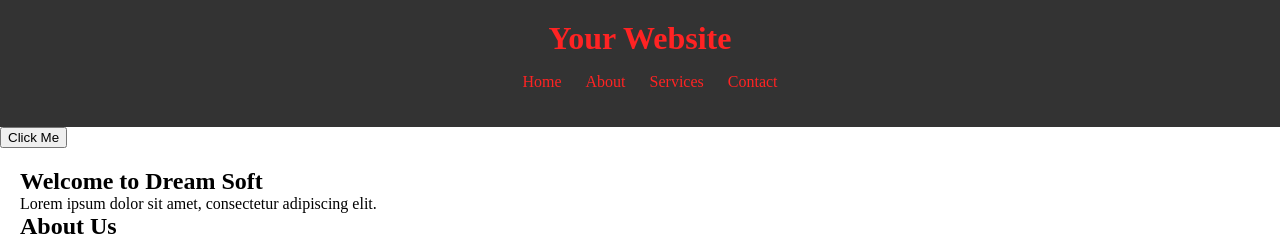
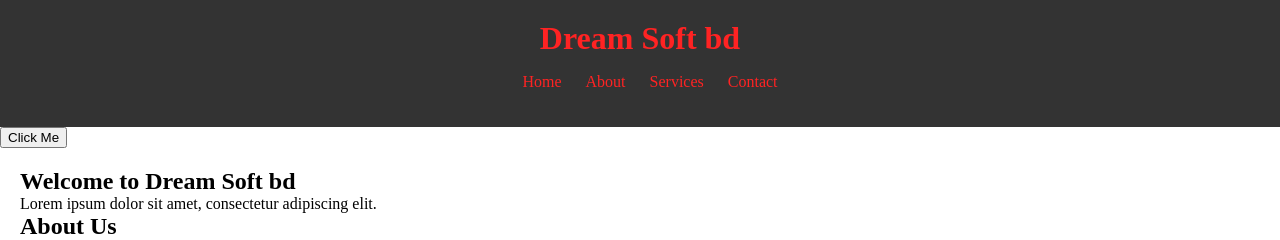
Before and after one commit to dreamsoftbd/dreamsoftbd.github.io, a plain HTML site: page index.html in a window 1280 px wide. Shown: the top 240 px of the page. Drawn offline with Linux system fonts and the light colour scheme.

Commit message:
Update index.html

```diff
--- a/index.html
+++ b/index.html
@@ -3,12 +3,12 @@
 <head>
     <meta charset="UTF-8">
     <meta name="viewport" content="width=device-width, initial-scale=1.0">
-    <title>Your Website</title>
+    <title>Dream Soft bd</title>
     <link rel="stylesheet" href="style.css">
 </head>
 <body>
     <header>
-        <h1>Your Website</h1>
+        <h1>Dream Soft bd</h1>
         <nav>
             <ul>
                 <li><a href="#">Home</a></li>
@@ -23,7 +23,7 @@
 
     <main>
         <section id="home">
-            <h2>Welcome to Dream Soft</h2>
+            <h2>Welcome to Dream Soft bd</h2>
             <p>Lorem ipsum dolor sit amet, consectetur adipiscing elit.</p>
         </section>
 
```
